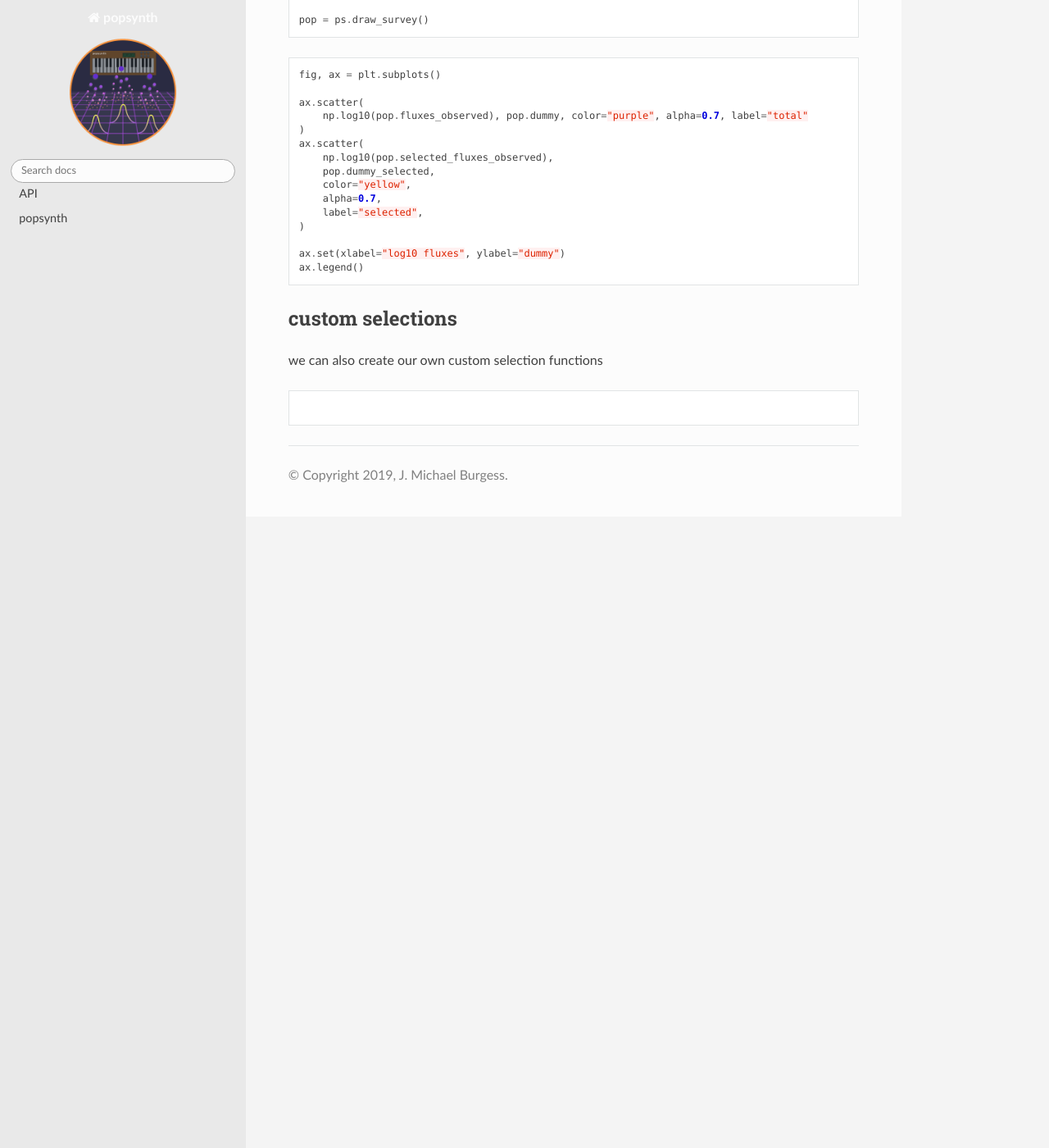
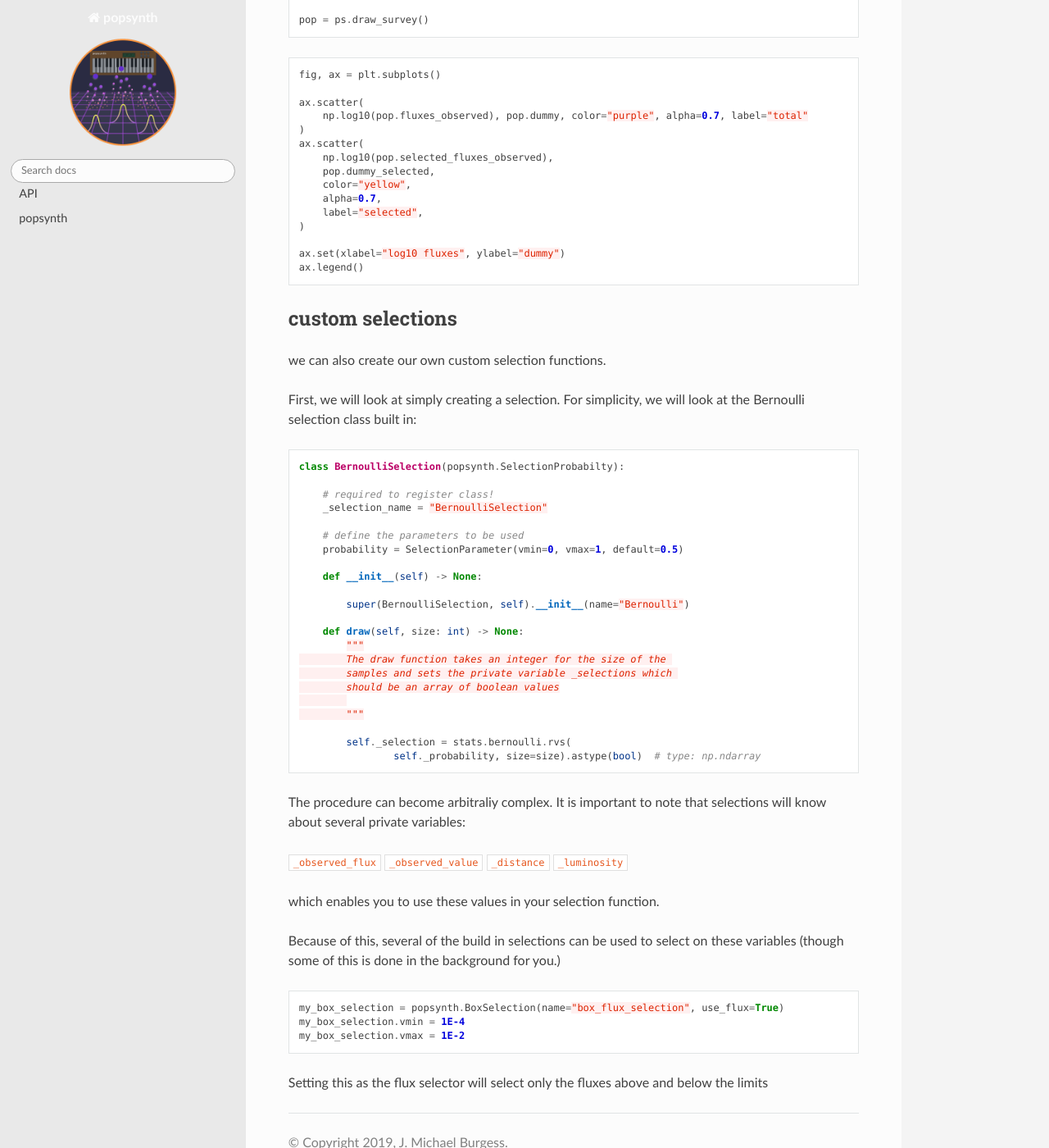
Before and after one commit to grburgess/popsynth, a Sphinx documentation site: the page built from docs/md/selections.md, in a window 1280 px wide and 1400 px high, scrolled down 1657 px. Shown: the whole window at 82% size. Built offline with Sphinx 7.4.7 and the Read the Docs theme 2.0.0, drawn with Linux system fonts in a browser that asks for light colours; pages that are not in the unit, such as notebooks, are missing from menus; the version number could not be read and is left out; before the commit the page ends 2287 px from its top, so only the background shows below that.

Commit message:
more on selections

````diff
--- a/docs/md/selections.md
+++ b/docs/md/selections.md
@@ -102,10 +102,59 @@ ax.set(xlabel="log10 fluxes", ylabel="dummy")
 ax.legend()
 ```
 
+<!-- #region -->
 ## custom selections
 
-we can also create our own custom selection functions
+we can also create our own custom selection functions.
+
+
+First, we will look at simply creating a selection. For simplicity, we will look at the Bernoulli selection class built in:
+<!-- #endregion -->
 
 ```python
+class BernoulliSelection(popsynth.SelectionProbabilty):
+
+    # required to register class!
+    _selection_name = "BernoulliSelection"
+
+    # define the parameters to be used
+    probability = SelectionParameter(vmin=0, vmax=1, default=0.5)
+
+    def __init__(self) -> None:
+
+        super(BernoulliSelection, self).__init__(name="Bernoulli")
+
+    def draw(self, size: int) -> None:
+        """
+        The draw function takes an integer for the size of the
+        samples and sets the private variable _selections which
+        should be an array of boolean values
+
+        """
+
+        self._selection = stats.bernoulli.rvs(
+                self._probability, size=size).astype(bool)  # type: np.ndarray
 
 ```
+
+The procedure can become arbitraliy complex. It is important to note that selections will know about several private variables:
+
+```_observed_flux```
+```_observed_value```
+```_distance```
+```_luminosity```
+
+
+which enables you to use these values in your selection function.
+
+Because of this, several of the build in selections can be used to select on these variables (though some of this is done in the background for you.)
+
+
+```python
+my_box_selection = popsynth.BoxSelection(name="box_flux_selection", use_flux=True)
+my_box_selection.vmin = 1E-4
+my_box_selection.vmax = 1E-2
+
+```
+
+Setting this as the flux selector will select only the fluxes above and below the limits
````
Also changed, not shown: docs/md/custom.md (+7 -4 lines), docs/md/distributions.md (+10 -4 lines).
